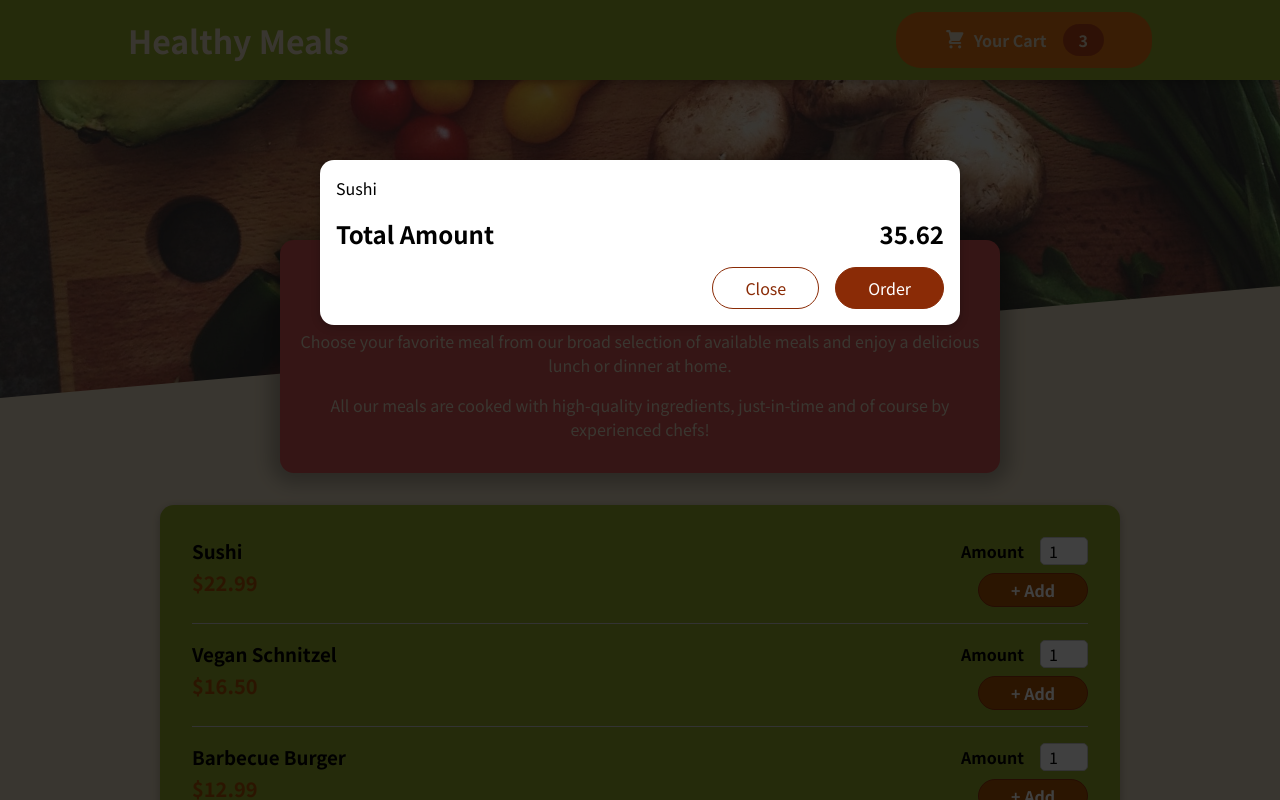
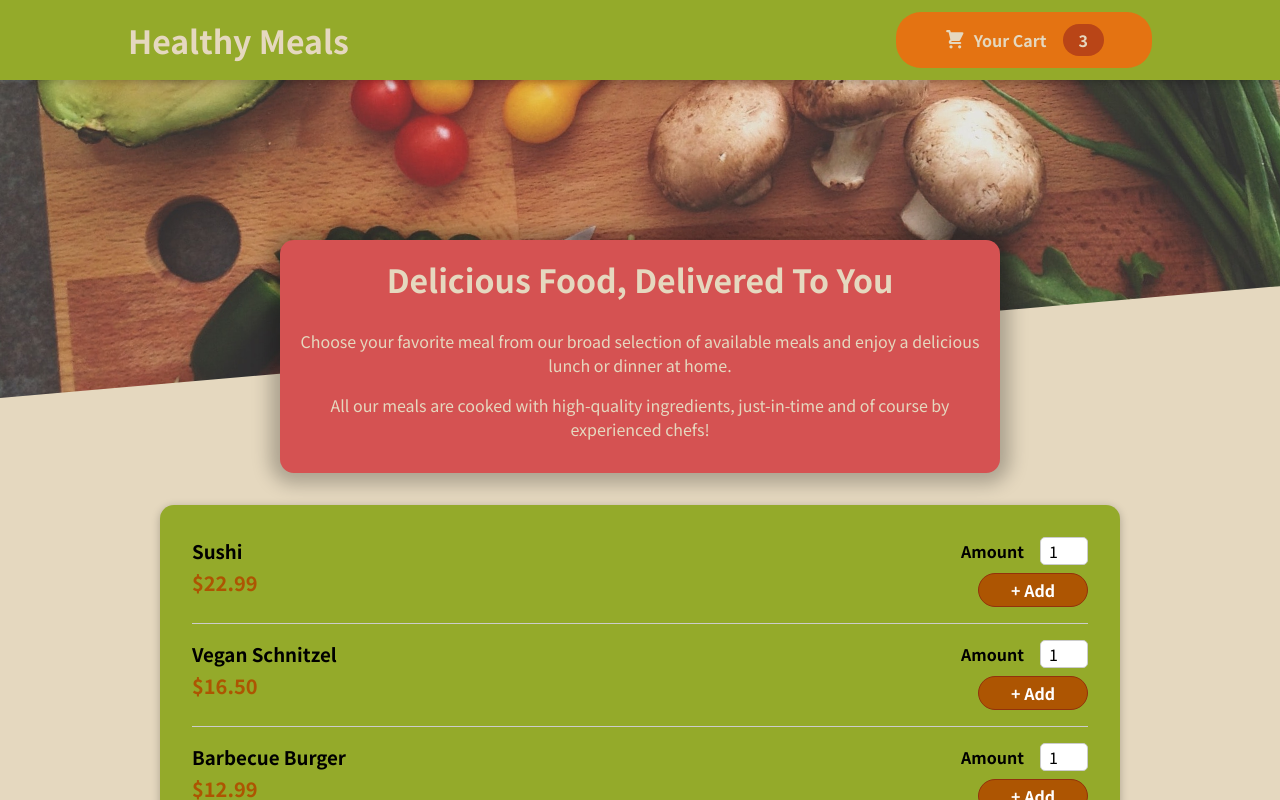
Before and after one commit to corricodes/react-food-order-app, a React (Create React App) app: page / in a window 1280 px wide. Shown: the top 800 px of the page. Built offline with nearby package versions, Linux system fonts and the light colour scheme.

Commit message:
added show cart and close cart handlers

```diff
--- a/src/App.js
+++ b/src/App.js
@@ -1,14 +1,24 @@
-import { Fragment } from "react";
+import { Fragment, useState } from "react";
 
 import Header from "./components/Layout/Header";
 import Meals from "./components/Meals/Meals";
 import Cart from "./components/Cart/Cart";
 
 function App() {
+  const [cartIsShown, setCartIsShown] = useState(false);
+
+  const showCartHandler = () => {
+    setCartIsShown(true);
+  };
+
+  const hideCartHandler = () => {
+    setCartIsShown(false);
+  };
+
   return (
     <Fragment>
-    <Cart />
-      <Header />
+      {cartIsShown && <Cart onClose={hideCartHandler} />}
+      <Header onShowCart={showCartHandler} />
       <main>
         <Meals />
       </main>
--- a/src/components/Cart/Cart.js
+++ b/src/components/Cart/Cart.js
@@ -1,24 +1,26 @@
-import Modal from '../UI/Modal';
-import classes from './Cart.module.css';
+import Modal from "../UI/Modal";
+import classes from "./Cart.module.css";
 
 const Cart = (props) => {
   const cartItems = (
-    <ul className={classes['cart-items']}>
-      {[{ id: 'c1', name: 'Sushi', amount: 2, price: 12.99 }].map((item) => (
+    <ul className={classes["cart-items"]}>
+      {[{ id: "c1", name: "Sushi", amount: 2, price: 12.99 }].map((item) => (
         <li>{item.name}</li>
       ))}
     </ul>
   );
 
   return (
-    <Modal>
+    <Modal onClose={props.onClose}>
       {cartItems}
       <div className={classes.total}>
         <span>Total Amount</span>
         <span>35.62</span>
       </div>
       <div className={classes.actions}>
-        <button className={classes['button--alt']}>Close</button>
+        <button className={classes["button--alt"]} onClick={props.onClose}>
+          Close
+        </button>
         <button className={classes.button}>Order</button>
       </div>
     </Modal>
--- a/src/components/Layout/Header.js
+++ b/src/components/Layout/Header.js
@@ -1,19 +1,21 @@
 import { Fragment } from "react";
 
 import HeaderCartButton from "./HeaderCartButton";
-import mealsImage from '../../assets/meals.jpg';
-import classes from './Header.module.css';
+import mealsImage from "../../assets/meals.jpg";
+import classes from "./Header.module.css";
 
-const Header = props => {
-    return <Fragment>
-        <header className={classes.header}>
-            <h1>Healthy Meals</h1>
-            <HeaderCartButton />
-        </header>
-        <div className={classes['main-image']}>
-           <img src={mealsImage} alt="Healthy food on cutting board." />
-        </div>
+const Header = (props) => {
+  return (
+    <Fragment>
+      <header className={classes.header}>
+        <h1>Healthy Meals</h1>
+        <HeaderCartButton onClick={props.onShowCart} />
+      </header>
+      <div className={classes["main-image"]}>
+        <img src={mealsImage} alt="Healthy food on cutting board." />
+      </div>
     </Fragment>
+  );
 };
 
 export default Header;
--- a/src/components/Layout/HeaderCartButton.js
+++ b/src/components/Layout/HeaderCartButton.js
@@ -1,14 +1,16 @@
 import CartIcon from "../Cart/CartIcon";
-import classes from './HeaderCartButton.module.css'
+import classes from "./HeaderCartButton.module.css";
 
-const HeaderCartButton = props => {
-    return <button className={classes.button}>
-        <span className={classes.icon}>
-            <CartIcon />
-        </span>
-        <span>Your Cart</span>
-        <span className={classes.badge}>3</span>
+const HeaderCartButton = (props) => {
+  return (
+    <button className={classes.button} onClick={props.onClick}>
+      <span className={classes.icon}>
+        <CartIcon />
+      </span>
+      <span>Your Cart</span>
+      <span className={classes.badge}>3</span>
     </button>
+  );
 };
 
 export default HeaderCartButton;
--- a/src/components/UI/Modal.js
+++ b/src/components/UI/Modal.js
@@ -1,10 +1,10 @@
-import { Fragment } from 'react';
-import ReactDOM from 'react-dom';
+import { Fragment } from "react";
+import ReactDOM from "react-dom";
 
-import classes from './Modal.module.css';
+import classes from "./Modal.module.css";
 
 const Backdrop = (props) => {
-  return <div className={classes.backdrop} />;
+  return <div className={classes.backdrop} onClick={props.onClose} />;
 };
 
 const ModalOverlay = (props) => {
@@ -15,12 +15,15 @@
   );
 };
 
-const portalElement = document.getElementById('overlays');
+const portalElement = document.getElementById("overlays");
 
 const Modal = (props) => {
   return (
     <Fragment>
-      {ReactDOM.createPortal(<Backdrop />, portalElement)}
+      {ReactDOM.createPortal(
+        <Backdrop onClose={props.onClose} />,
+        portalElement
+      )}
       {ReactDOM.createPortal(
         <ModalOverlay>{props.children}</ModalOverlay>,
         portalElement
```
